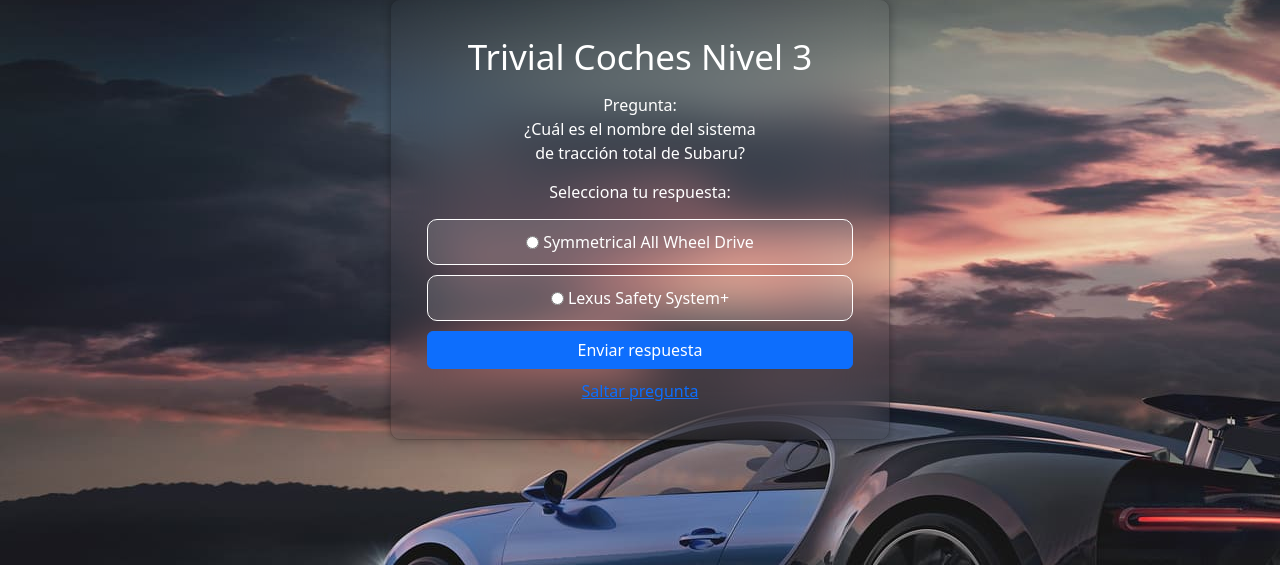
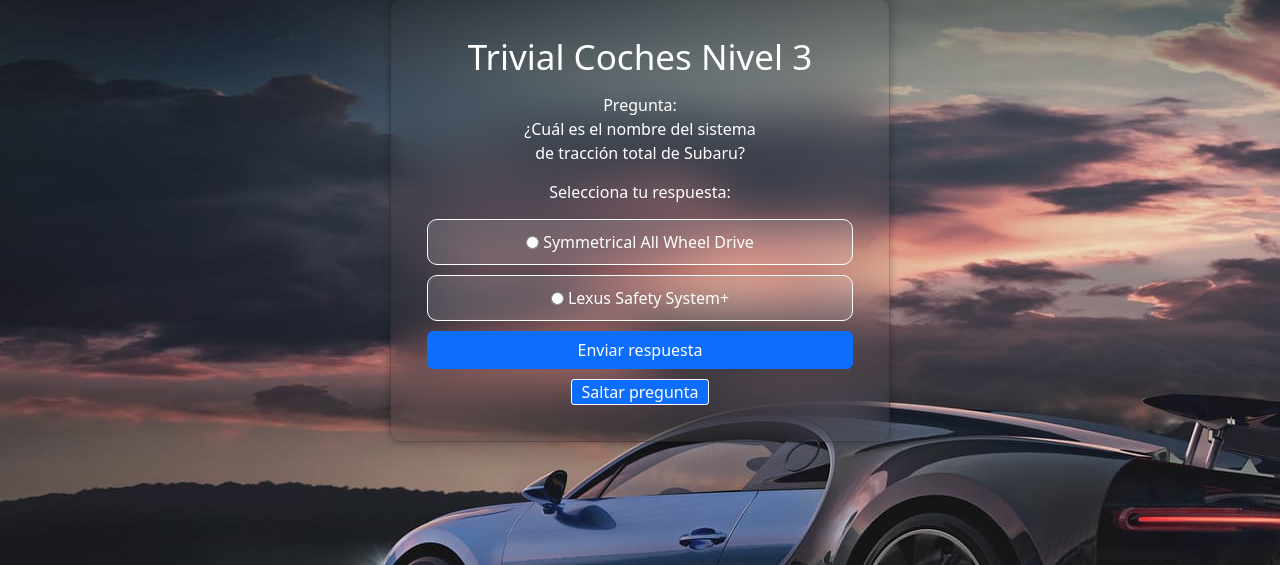
Before and after one commit to forjoa/trivial, a PHP site: page /level3.php in a window 1280 px wide. Shown: the part 235-800 px from the top of the page. Run offline with PHP 8.4, Linux system fonts and the light colour scheme; data comes from the database, SQL or seed files in the repository.

Commit message:
Skip modified

```diff
--- a/level3.php
+++ b/level3.php
@@ -38,6 +38,17 @@
         #home{
             color: white;
             text-decoration: none;
+        }
+        .skipQuestion{
+            color: white;
+            background-color: #0d6efd;
+            text-decoration: none;
+            border-radius: 3px;
+            border: 1px solid white;
+            width: fit-content;
+            display: block;
+            margin: auto;
+            padding: 0px 10px;
         }
     </style>
 </head>
@@ -87,7 +98,7 @@
                     </div>
                     <input type="hidden" name="answerCorrect" value="<?php echo $selectedQuestion['respuesta'] ?>">
                     <input class="btn btn-primary" type="submit" value="Enviar respuesta">
-                    <a href="level3.php">Saltar pregunta</a>
+                    <a href="level3.php" class="skipQuestion">Saltar pregunta</a>
                 </form>
                 <?php
                 if ($_SERVER['REQUEST_METHOD'] === 'GET' && isset($_GET['correct'])) {
```
